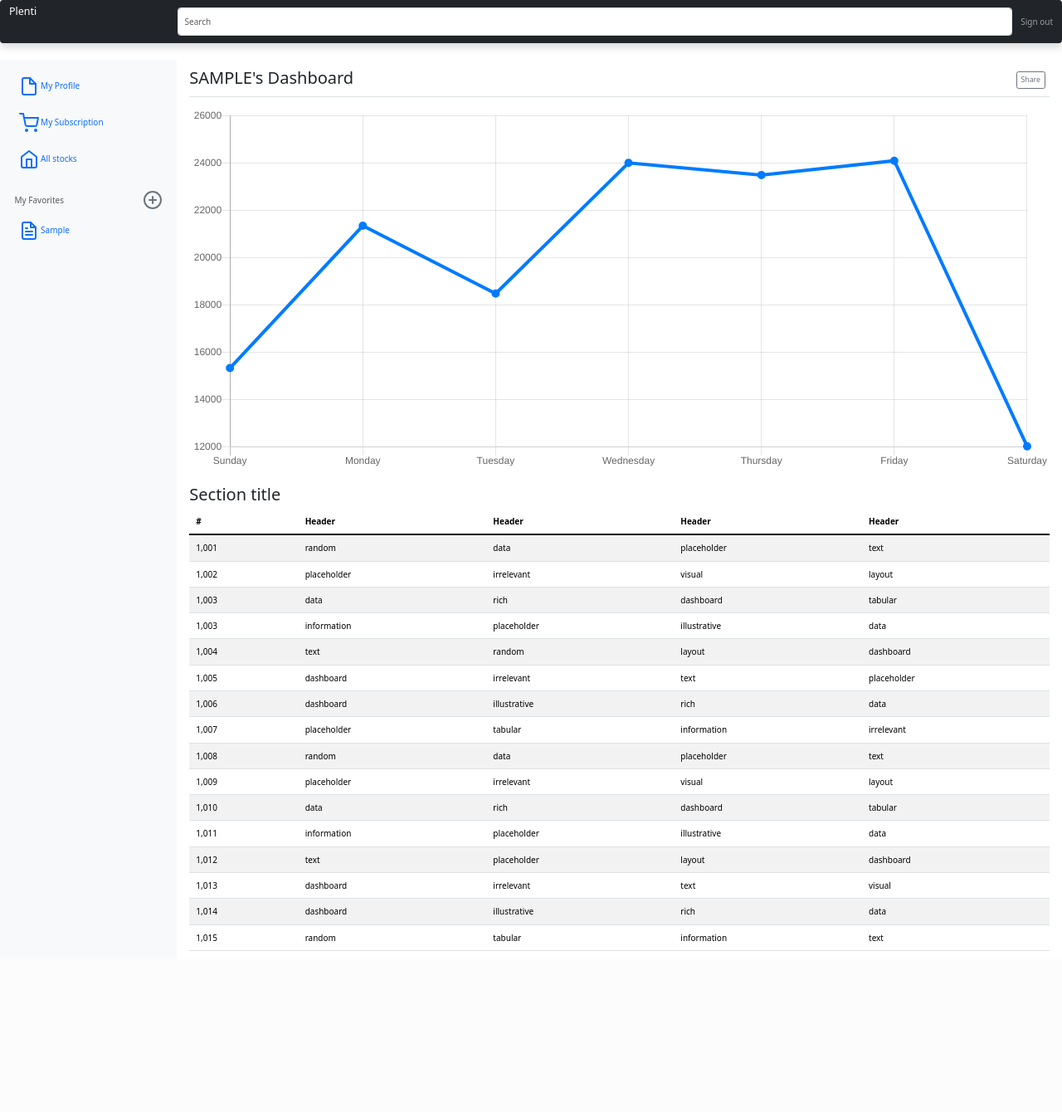
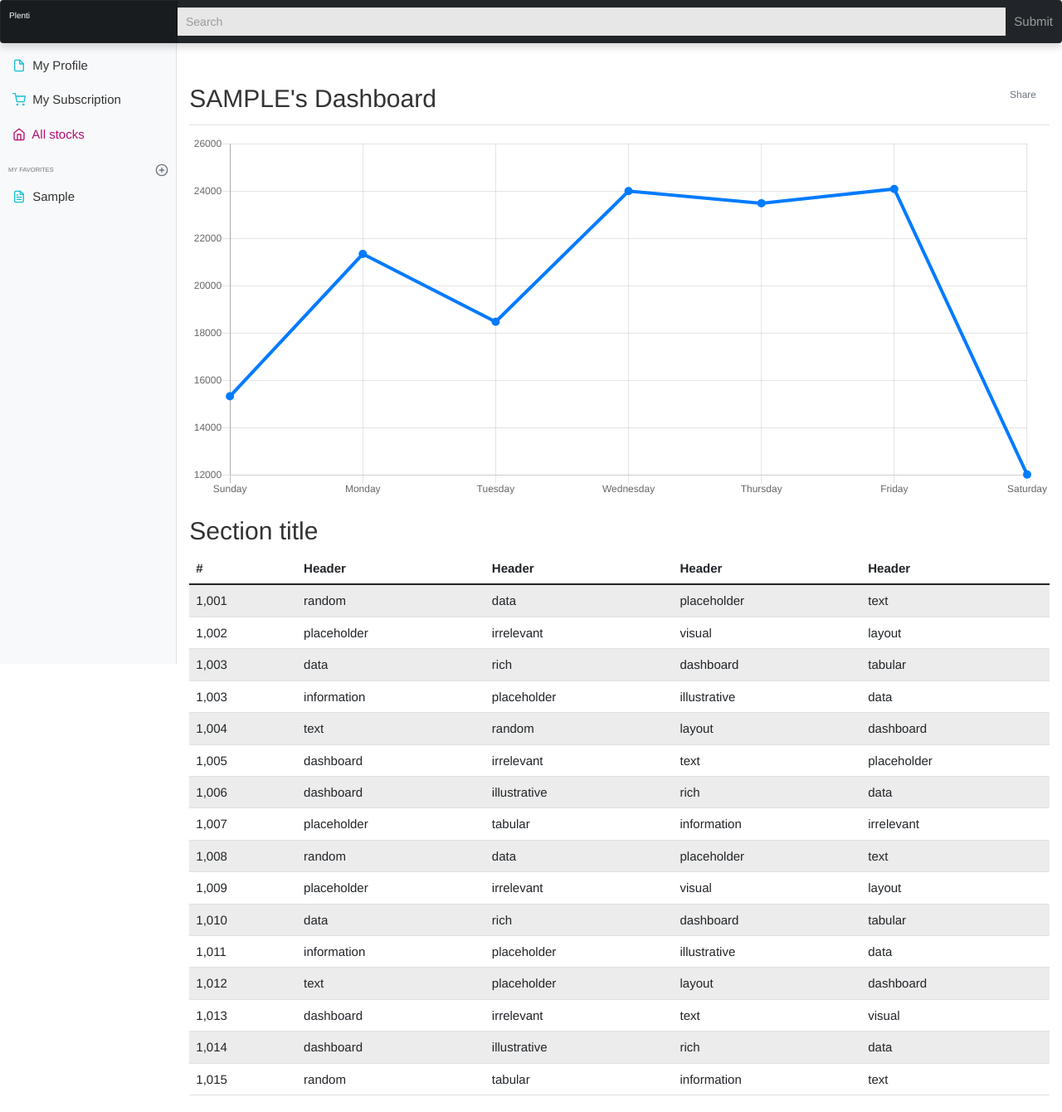
Before and after one commit to Gigi-py/HB_FinalProject_Plenti, a Flask app: page /dashboard in a window 1280 px wide. Shown: the whole page at 83% size. Before the commit the page ends 1146 px from the top, so only its background shows below. Run offline with Flask 2, Linux system fonts and the light colour scheme; the visitor is signed in with stand-in values (Sample User, id 1); tables that the repository leaves empty hold one stand-in row (values such as "Sample post"); parts of the project's set-up code (start-up, migrations or seed data) failed here and were passed over; some libraries are stand-ins or nearby versions.

Commit message:
adding styles

```diff
--- a/server.py
+++ b/server.py
@@ -211,10 +211,9 @@ def view_search_result():
         fav_status = False
     return render_template("/stock_details.html", username=username, stock=stock, stock_detail=stock_detail, stock_news_data=stock_news_data, fav_status=fav_status)
 
-# @app.route('/')
-# def test_chart():
-#     price_data = crud.get_price_data('AAPL', '2021-04-23')
-#     return render_template('chart.html', price_data=price_data)
+@app.route('/test')
+def test():
+    return render_template('test.html')
 
 
 if __name__ == '__main__':
--- a/templates/dashboard.html
+++ b/templates/dashboard.html
@@ -4,40 +4,15 @@
 
 {% block body %}
 
-    <!-- Bootstrap core CSS -->
-<link href="../assets/dist/css/bootstrap.min.css" rel="stylesheet">
-
-    <style>
-      .bd-placeholder-img {
-        font-size: 1.125rem;
-        text-anchor: middle;
-        -webkit-user-select: none;
-        -moz-user-select: none;
-        user-select: none;
-      }
-
-      @media (min-width: 768px) {
-        .bd-placeholder-img-lg {
-          font-size: 3.5rem;
-        }
-      }
-    </style>
-
-
-    <!-- Custom styles for this template -->
-    <link href="dashboard.css" rel="stylesheet">
-  </head>
-  <body>
-
     <header class="navbar navbar-dark sticky-top bg-dark flex-md-nowrap p-0 shadow">
-  <a class="navbar-brand col-md-3 col-lg-2 me-0 px-3" href="#">Plenti</a>
+      <a class="navbar-brand col-md-3 col-lg-2 me-0 px-3" href="/">Plenti</a>
       <button class="navbar-toggler position-absolute d-md-none collapsed" type="button" data-bs-toggle="collapse" data-bs-target="#sidebarMenu" aria-controls="sidebarMenu" aria-expanded="false" aria-label="Toggle navigation">
         <span class="navbar-toggler-icon"></span>
       </button>
       <input class="form-control form-control-dark w-100" type="text" placeholder="Search" aria-label="Search">
       <ul class="navbar-nav px-3">
         <li class="nav-item text-nowrap">
-      <a class="nav-link" href="#">Sign out</a>
+          <a class="nav-link" href="#">Submit</a>
         </li>
       </ul>
     </header>
@@ -100,7 +75,7 @@
         <canvas class="my-4 w-100" id="myChart" width="900" height="380"></canvas>
 
         <h2>Section title</h2>
-      <div class="table-responsive">
+        <div class="table-responsive" color=#F3E0A2>
           <table class="table table-striped table-sm">
             <thead>
               <tr>
@@ -231,12 +206,8 @@
     </div>
   </div>
 
-
 <script src="../assets/dist/js/bootstrap.bundle.min.js"></script>
-
 <script src="https://cdn.jsdelivr.net/npm/feather-icons@4.28.0/dist/feather.min.js" integrity="sha384-uO3SXW5IuS1ZpFPKugNNWqTZRRglnUJK6UAZ/gxOX80nxEkN9NcGZTftn6RzhGWE" crossorigin="anonymous"></script><script src="https://cdn.jsdelivr.net/npm/chart.js@2.9.4/dist/Chart.min.js" integrity="sha384-zNy6FEbO50N+Cg5wap8IKA4M/ZnLJgzc6w2NqACZaK0u0FXfOWRRJOnQtpZun8ha" crossorigin="anonymous"></script><script src="dashboard.js"></script>
-  </body>
-</html>
 
 <script>
   /* globals Chart:false, feather:false */
@@ -295,4 +266,124 @@
 
 </script>
 
+<!-- Bootstrap core CSS -->
+<style>
+  .bd-placeholder-img {
+    font-size: 1.125rem;
+    text-anchor: middle;
+    -webkit-user-select: none;
+    -moz-user-select: none;
+    user-select: none;
+  }
+
+  @media (min-width: 768px) {
+    .bd-placeholder-img-lg {
+      font-size: 3.5rem;
+    }
+  }
+
+  body {
+font-size: 1.5rem;
+font-family:"Helvetica Neue", Helvetica, Arial, sans-serif;
+}
+
+.feather {
+  width: 16px;
+  height: 16px;
+  vertical-align: text-bottom;
+}
+
+/*
+* Sidebar
+*/
+
+.sidebar {
+  position: fixed;
+  top: 0;
+  /* rtl:raw:
+  right: 0;
+  */
+  bottom: 0;
+  /* rtl:remove */
+  left: 0;
+  z-index: 100; /* Behind the navbar */
+  padding: 48px 0 0; /* Height of navbar */
+  box-shadow: inset -1px 0 0 rgba(0, 0, 0, .1);
+}
+
+@media (max-width: 767.98px) {
+  .sidebar {
+    top: 5rem;
+  }
+}
+
+.sidebar-sticky {
+  position: relative;
+  top: 0;
+  height: calc(100vh - 48px);
+  padding-top: .5rem;
+  overflow-x: hidden;
+  overflow-y: auto;
+   /* Scrollable contents if viewport is shorter than content. */
+}
+
+.sidebar .nav-link {
+  font-weight: 500;
+  color: #333;
+}
+
+.sidebar .nav-link .feather {
+  margin-right: 4px;
+  color: #12BFD2;
+}
+
+.sidebar .nav-link.active {
+  color: #B60F72;
+}
+
+.sidebar .nav-link:hover .feather,
+.sidebar .nav-link.active .feather {
+  color: inherit;
+}
+
+.sidebar-heading {
+  font-size: .75rem;
+  text-transform: uppercase;
+}
+
+/*
+* Navbar
+*/
+
+.navbar-brand {
+  padding-top: .75rem;
+  padding-bottom: .75rem;
+  font-size: 1rem;
+  background-color: rgba(0, 0, 0, .25);
+  box-shadow: inset -1px 0 0 rgba(0, 0, 0, .25);
+}
+
+.navbar .navbar-toggler {
+  top: .25rem;
+  right: 1rem;
+}
+
+.navbar .form-control {
+  padding: .75rem 1rem;
+  border-width: 0;
+  border-radius: 0;
+}
+
+.form-control-dark {
+  color: #fff;
+  background-color: #e7e7e7;
+  border-color: #fdfdfd;
+}
+
+.form-control-dark:focus {
+  border-color: transparent;
+  box-shadow: 0 0 0 3px #F3E0A2;
+}
+</style>
+
 {% endblock %}
```
Also changed, not shown: templates/index.html (+2 -6 lines), templates/search.html (+42 -10 lines). Lines whose indentation alone changed are shown as unchanged.
